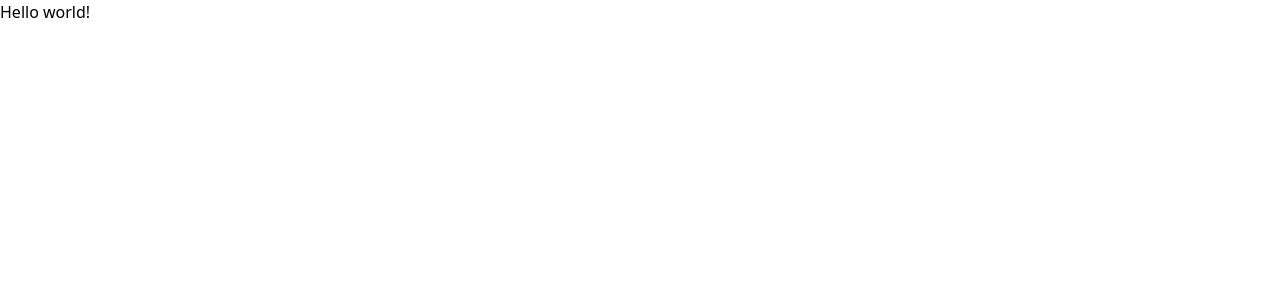
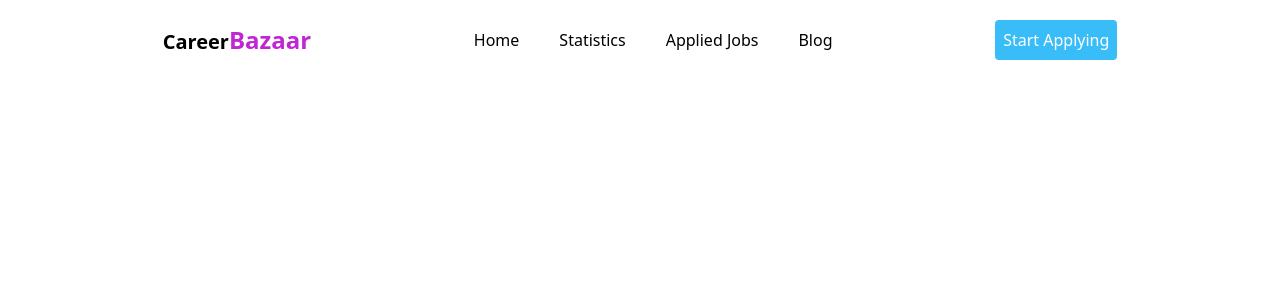
Before and after one commit to jahidcst/career-Hub, a React (Vite) app: page / in a window 1280 px wide. Shown: the top 300 px of the page. Built offline with nearby package versions, Linux system fonts and the light colour scheme.

Commit message:
navbar added

```diff
--- a/src/App.jsx
+++ b/src/App.jsx
@@ -1,11 +1,12 @@
 
 import React from 'react';
+import Header from './component/Header';
 
 const App = () => {
   return (
-    <div>
-      Hello THis is Assingment 9
-    </div>
+    <>
+      <Header></Header>
+    </>
   );
 };
 
--- /dev/null
+++ b/src/component/Header.jsx
@@ -0,0 +1,20 @@
+import React from 'react';
+
+const Header = () => {
+    return (
+        <nav className='flex justify-evenly justify-center items-center mt-5'>
+            <h2 className='font-semibold text-xl'>Career<span className='text-2xl text-fuchsia-600'>Bazaar</span></h2>
+            <ul className='flex gap-10'>
+                <li>Home</li>
+                <li>Statistics</li>
+                <li>Applied Jobs</li>
+                <li>Blog</li>
+            </ul>
+            <div>
+            <button className='bg-sky-400 text-white  rounded p-2 hover:bg-sky-700'>Start Applying</button>
+            </div>
+        </nav>
+    );
+};
+
+export default Header;
--- a/src/main.jsx
+++ b/src/main.jsx
@@ -7,7 +7,7 @@ import {createBrowserRouter, RouterProvider} from "react-router-dom"
 const router = createBrowserRouter([
   {
     path: "/",
-    element: <div>Hello world!</div>,
+    element: <App></App>
   }
 ])
 
```
